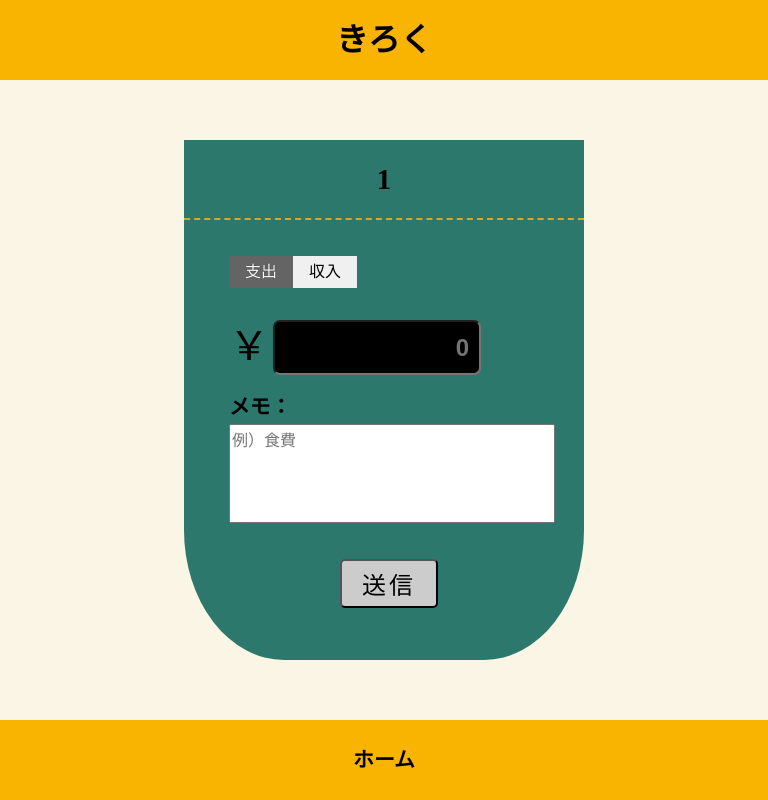
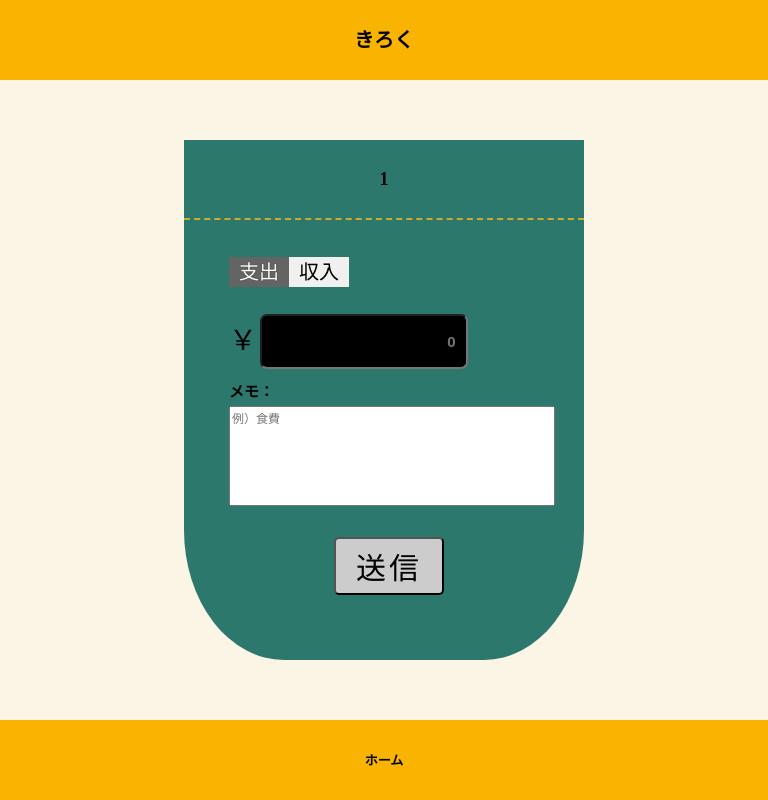
Before and after one commit to chikata1240/kakeibo, a PHP site: page /input.php?action=1 in a window 768 px wide. Run offline with PHP 8.4, Linux system fonts and the light colour scheme; the visitor is signed in with stand-in values (Sample User, id 1); data that the repository does not hold is empty; style sheets or scripts are compiled from the project's sources.

Commit message:
input.phpのレイアウト修正

```diff
--- a/css/input.css/pc_input_styles.scss
+++ b/css/input.css/pc_input_styles.scss
@@ -1,5 +1,7 @@
 @media screen and (min-width:1100px)
 {
+  html{
+    font-size: 62.5%;
     // body
     body{
       width: 100vw;
@@ -94,7 +96,7 @@
             line-height: 1em;
             box-sizing: border-box;
             label{
-            font-size: 2.5rem;
+              font-size: 3rem;
               vertical-align: middle;
             }
             input{
@@ -114,14 +116,14 @@
           .memo_textarea{
             width: 100%;
             height: 20%;
-          font-size: 2rem;
+            font-size: 1.8rem;
             font-weight: 600;
             box-sizing: border-box;
             textarea{
               width: 100%;
               height: 100%;
               margin-top: 6px;
-            font-size: 2rem;
+              font-size: 1.5rem;
               resize: none;
               vertical-align: top;
             }
@@ -174,4 +176,5 @@
         }
       }
     }// body
+  }
 }// メディアクエリー
--- a/css/input.css/smart_input_styles.scss
+++ b/css/input.css/smart_input_styles.scss
@@ -1,5 +1,7 @@
 @media screen and (max-width:520px)
 {
+  html{
+    font-size: 62.5%;
     // body
     body{
       width: 100vw;
@@ -78,7 +80,7 @@
               display: inline-block;
               background-color: rgb(240,240,240);
               transition: all .2s;
-            font-size: 1rem;
+              font-size: 1.5rem;
             }
             .radio-inline__input:checked + .radio-inline__label {
               background-color: rgb(100,100,100);
@@ -174,4 +176,5 @@
         }
       }
     }// body
+  }
 }// メディアクエリー
--- a/css/input.css/tablet_input_styles.css
+++ b/css/input.css/tablet_input_styles.css
@@ -1,5 +1,8 @@
 @media screen and (min-width: 520px) and (max-width: 1100px) {
-  body {
+  html {
+    font-size: 62.5%;
+  }
+  html body {
     width: 100vw;
     height: 100vh;
     position: relative;
@@ -14,7 +17,7 @@
             align-items: center;
     background-color: #faf5e4;
   }
-  body header {
+  html body header {
     width: 100vw;
     height: 10vh;
     position: fixed;
@@ -22,13 +25,13 @@
     left: 0;
     background-color: #f8b400;
   }
-  body header div {
+  html body header div {
     width: 100%;
     height: 100%;
     text-align: center;
     display: table;
   }
-  body header div .input_title {
+  html body header div .input_title {
     margin: 0;
     display: table-cell;
     vertical-align: middle;
@@ -36,13 +39,13 @@
     font-weight: 600;
     color: #000;
   }
-  body .input_body {
+  html body .input_body {
     width: 50vh;
     height: 65vh;
     background-color: #2c786c;
     border-radius: 0 0 25% 25%;
   }
-  body .input_body .input_body_title_box {
+  html body .input_body .input_body_title_box {
     width: 100%;
     height: 15%;
     margin: 0;
@@ -50,19 +53,19 @@
     text-align: center;
     border-bottom: dashed 2px #ca3;
   }
-  body .input_body .input_body_title_box .input_body_title {
+  html body .input_body .input_body_title_box .input_body_title {
     font-size: 1.8rem;
     font-weight: bold;
     display: table-cell;
     vertical-align: middle;
   }
-  body .input_body form {
+  html body .input_body form {
     width: 80%;
     height: 90%;
     margin: 0 auto;
     padding-left: 10px;
   }
-  body .input_body form .budget {
+  html body .input_body form .budget {
     width: 100%;
     height: 18%;
     padding-top: 20px;
@@ -75,35 +78,35 @@
     -webkit-box-sizing: border-box;
             box-sizing: border-box;
   }
-  body .input_body form .budget .radio-inline__input {
+  html body .input_body form .budget .radio-inline__input {
     clip: rect(1px, 1px, 1px, 1px);
     position: absolute !important;
   }
-  body .input_body form .budget .radio-inline__label {
+  html body .input_body form .budget .radio-inline__label {
     padding: 0.5rem 1rem;
     display: inline-block;
     background-color: #f0f0f0;
     -webkit-transition: all .2s;
     transition: all .2s;
-    font-size: 1rem;
+    font-size: 2rem;
   }
-  body .input_body form .budget .radio-inline__input:checked + .radio-inline__label {
+  html body .input_body form .budget .radio-inline__input:checked + .radio-inline__label {
     background-color: #646464;
     color: #fff;
     text-shadow: 0 0 1px rgba(0, 0, 0, 0.7);
   }
-  body .input_body form .money_text {
+  html body .input_body form .money_text {
     width: 100%;
     height: 13%;
     line-height: 1em;
     -webkit-box-sizing: border-box;
             box-sizing: border-box;
   }
-  body .input_body form .money_text label {
-    font-size: 2.5rem;
+  html body .input_body form .money_text label {
+    font-size: 2.8rem;
     vertical-align: middle;
   }
-  body .input_body form .money_text input {
+  html body .input_body form .money_text input {
     width: 60%;
     height: 80%;
     padding-right: 10px;
@@ -114,23 +117,23 @@
     font-weight: bold;
     text-align: right;
   }
-  body .input_body form .memo_textarea {
+  html body .input_body form .memo_textarea {
     width: 100%;
     height: 20%;
-    font-size: 1.3rem;
+    font-size: 1.5rem;
     font-weight: 600;
     -webkit-box-sizing: border-box;
             box-sizing: border-box;
   }
-  body .input_body form .memo_textarea textarea {
+  html body .input_body form .memo_textarea textarea {
     width: 100%;
     height: 100%;
     margin-top: 6px;
-    font-size: 1rem;
+    font-size: 1.2rem;
     resize: none;
     vertical-align: top;
   }
-  body .input_body form .submit_box {
+  html body .input_body form .submit_box {
     width: 100%;
     height: 33%;
     display: -webkit-box;
@@ -143,10 +146,10 @@
         -ms-flex-align: center;
             align-items: center;
   }
-  body .input_body form .submit_box .submit {
+  html body .input_body form .submit_box .submit {
     padding: 5px 20px 5px;
     display: inline-block;
-    font-size: 1.5rem;
+    font-size: 3rem;
     font-weight: 400;
     text-align: center;
     background-color: #ccc;
@@ -154,18 +157,18 @@
     letter-spacing: 3px;
     cursor: pointer;
   }
-  body footer {
+  html body footer {
     width: 100vw;
     height: 10%;
     background-color: #f8b400;
     position: absolute;
     bottom: 0;
   }
-  body footer a {
+  html body footer a {
     color: #000;
     text-decoration: none;
   }
-  body footer a div {
+  html body footer a div {
     width: 100%;
     height: 100%;
     display: -webkit-box;
@@ -178,7 +181,7 @@
         -ms-flex-align: center;
             align-items: center;
   }
-  body footer a div p {
+  html body footer a div p {
     margin: 0;
     font-size: 1.3rem;
     font-weight: 600;
--- a/css/input.css/tablet_input_styles.scss
+++ b/css/input.css/tablet_input_styles.scss
@@ -1,5 +1,7 @@
 @media screen and (min-width:520px) and (max-width:1100px)
 {
+  html{
+    font-size: 62.5%;
     // body
     body{
       width: 100vw;
@@ -78,7 +80,7 @@
               display: inline-block;
               background-color: rgb(240,240,240);
               transition: all .2s;
-            font-size: 1rem;
+              font-size: 2rem;
             }
             .radio-inline__input:checked + .radio-inline__label {
               background-color: rgb(100,100,100);
@@ -94,7 +96,7 @@
             line-height: 1em;
             box-sizing: border-box;
             label{
-            font-size: 2.5rem;
+              font-size: 2.8rem;
               vertical-align: middle;
             }
             input{
@@ -114,14 +116,14 @@
           .memo_textarea{
             width: 100%;
             height: 20%;
-          font-size: 1.3rem;
+            font-size: 1.5rem;
             font-weight: 600;
             box-sizing: border-box;
             textarea{
               width: 100%;
               height: 100%;
               margin-top: 6px;
-            font-size: 1rem;
+              font-size: 1.2rem;
               resize: none;
               vertical-align: top;
             }
@@ -137,7 +139,7 @@
             .submit{
               padding: 5px 20px 5px;
               display: inline-block;
-            font-size: 1.5rem;
+              font-size: 3rem;
               font-weight: 400;
               text-align: center;
               background-color: #ccc;
@@ -174,4 +176,5 @@
         }
       }
     }// body
+  }
 }// メディアクエリー
```
Also changed, not shown: css/input.css/smart_input_styles.css (+27 -24 lines), 3 other files. Lines whose indentation alone changed are shown as unchanged.
